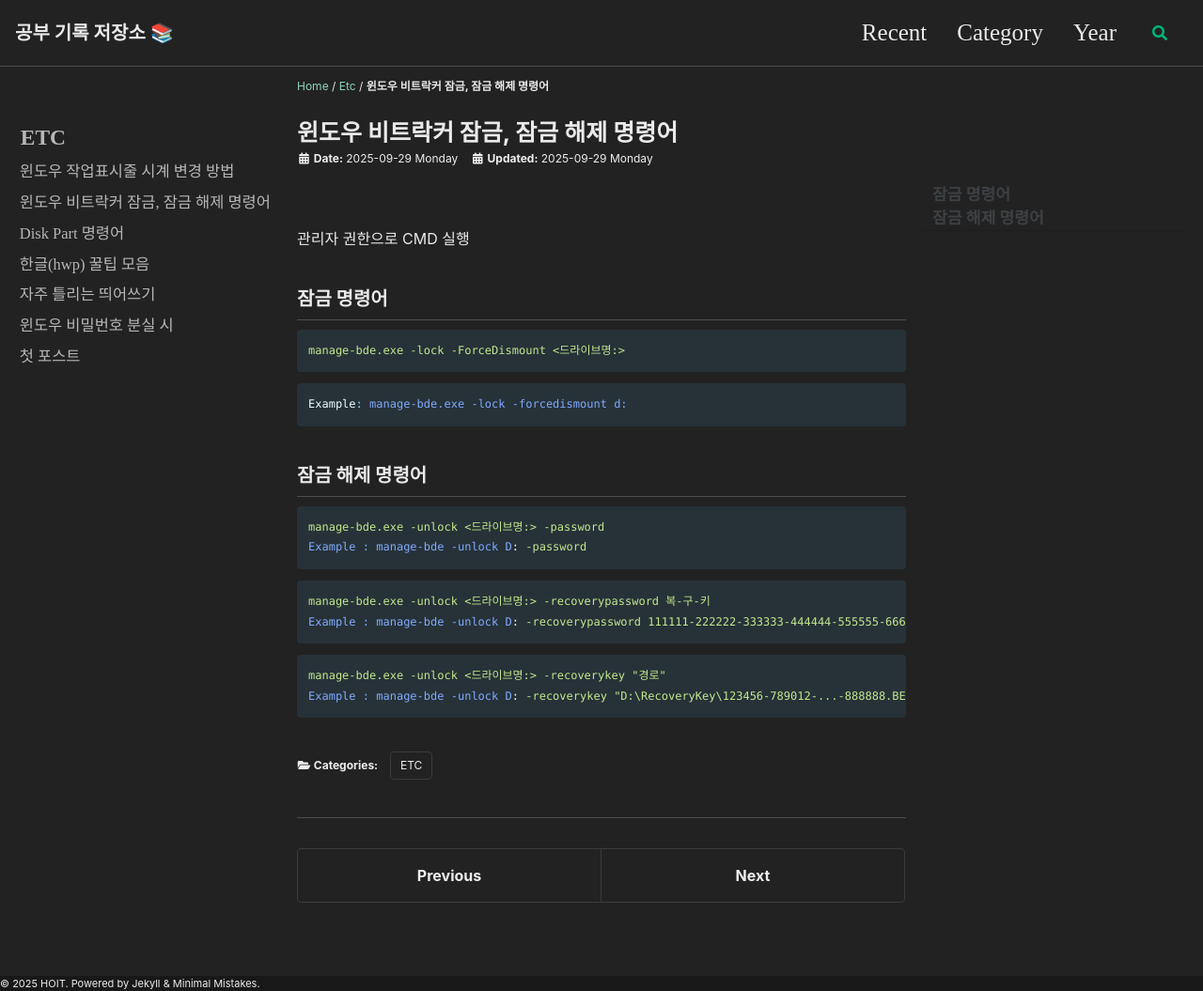
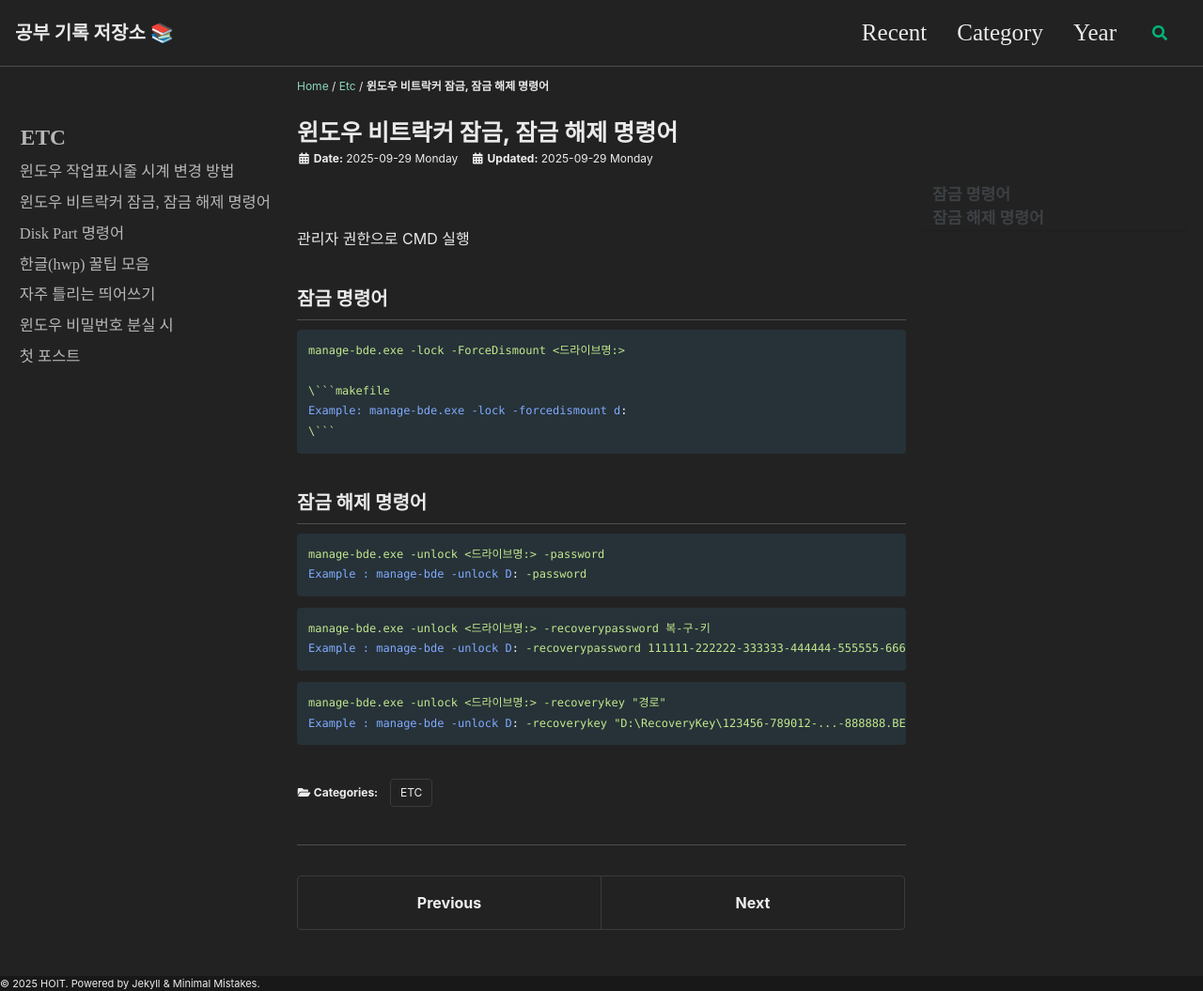
Before and after one commit to Hovember/Hovember.github.io, a Jekyll site: the page built from _posts/ETC/2025-09-29-bitlocker.md, in a window 1280 px wide and 1055 px high. Shown: the whole window at 94% size. Built offline with Jekyll 4.4.1, drawn with Linux system fonts in a browser that asks for light colours; cached includes are drawn as plain includes; some web fonts are replaced.

Commit message:
Update 2025-09-29-bitlocker.md

````diff
--- a/_posts/ETC/2025-09-29-bitlocker.md
+++ b/_posts/ETC/2025-09-29-bitlocker.md
@@ -15,10 +15,10 @@ last_modified_at: 2025-09-29
 
 ```yaml
 manage-bde.exe -lock -ForceDismount <드라이브명:>
-```
 
-```makefile
+\```makefile
 Example: manage-bde.exe -lock -forcedismount d:
+\```
 ```
 
 ## 잠금 해제 명령어
````
